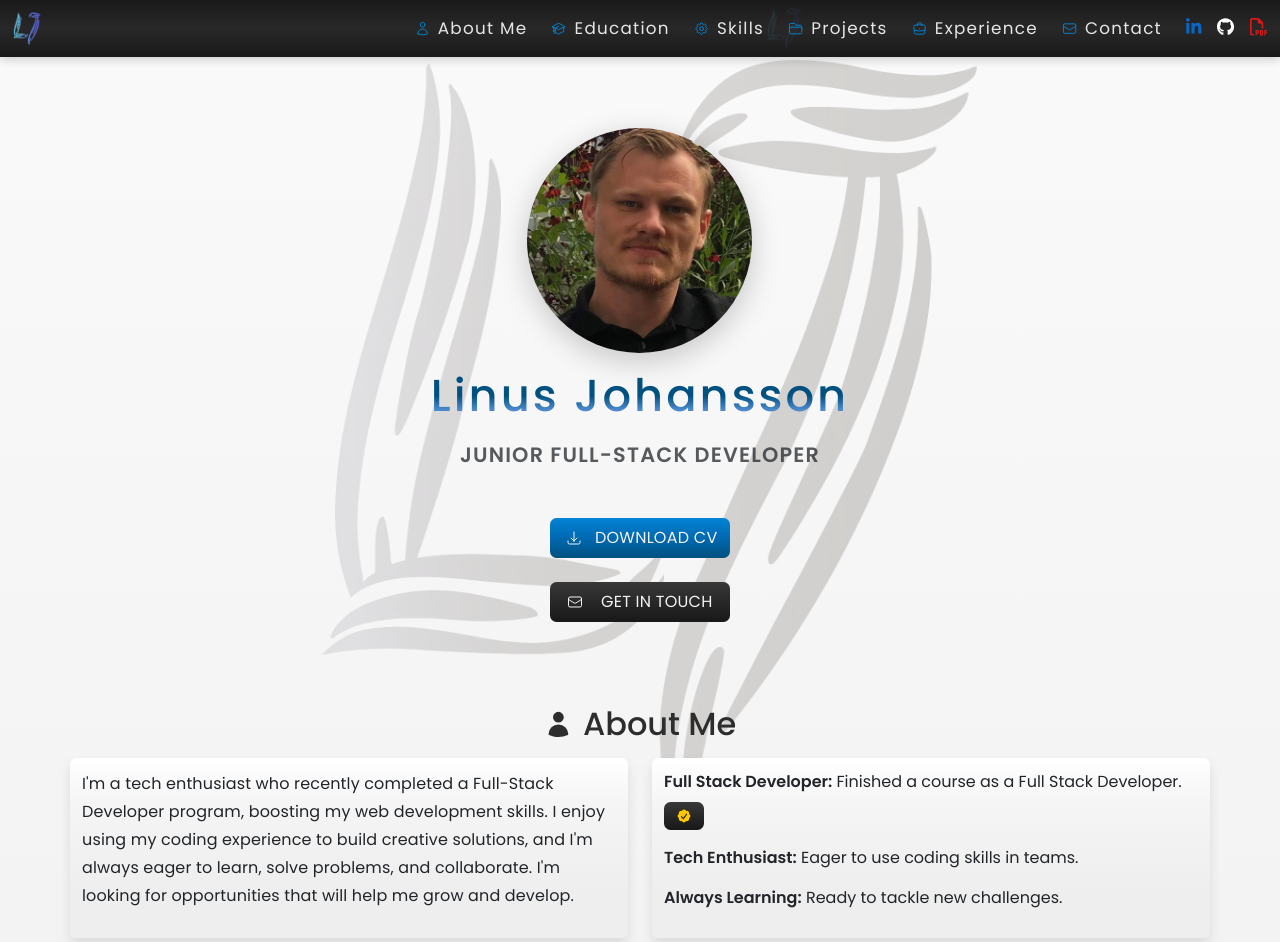
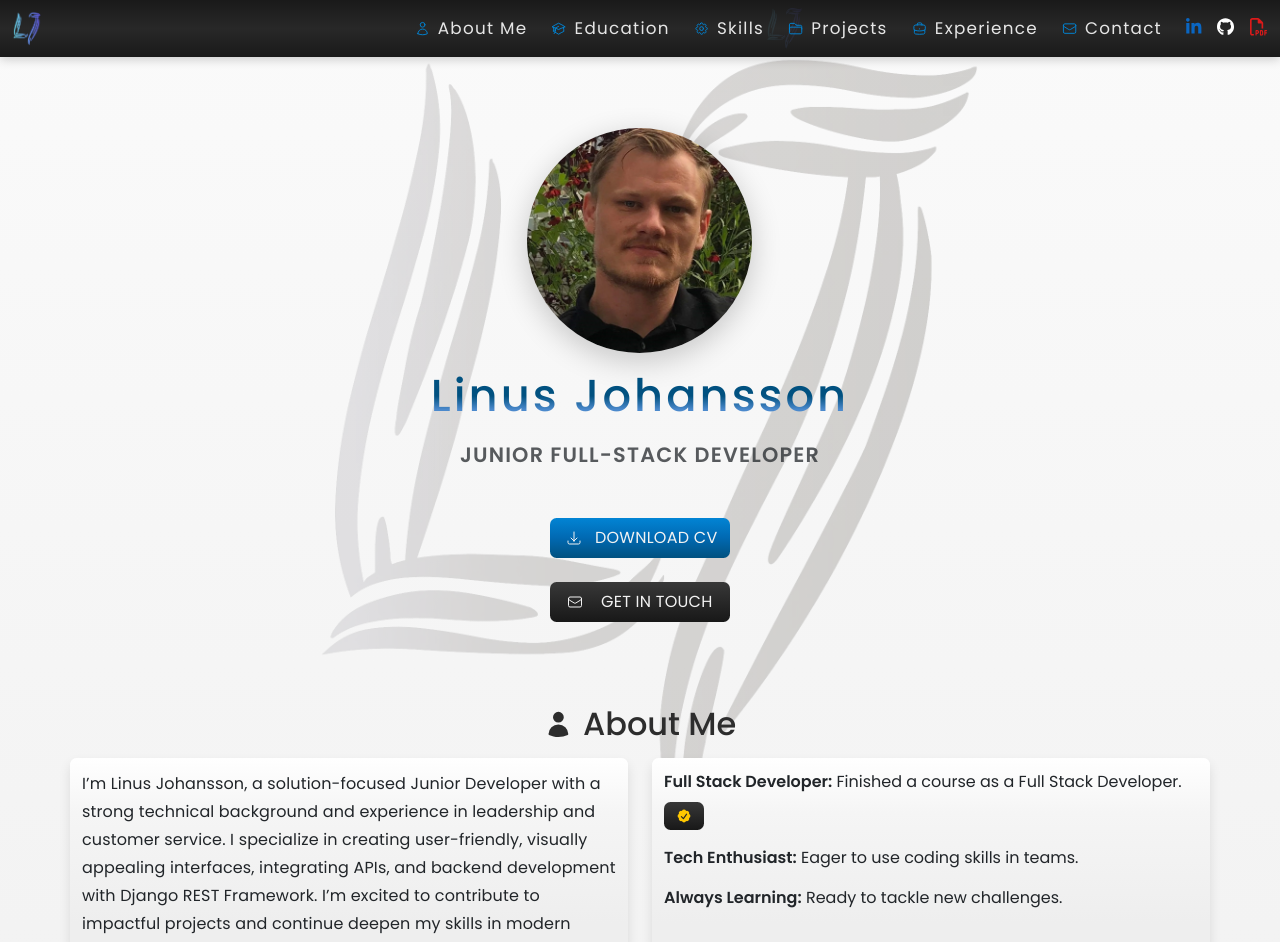
Before and after one commit to j0hanz/j0hanz-portfolio, a React (Create React App) app: page / in a window 1280 px wide. Shown: the top 942 px of the page. Built offline with nearby package versions, Linux system fonts and the light colour scheme; no server answers.

Commit message:
Update aboutMeText with new personal introduction and skills

```diff
--- a/src/data/aboutMeText.js
+++ b/src/data/aboutMeText.js
@@ -1,9 +1,7 @@
 const aboutMeText = `
-  I'm a tech enthusiast who recently completed a Full-Stack Developer
-  program, boosting my web development skills. I enjoy using my coding
-  experience to build creative solutions, and I'm always eager to learn,
-  solve problems, and collaborate. I'm looking for opportunities that will
-  help me grow and develop.
+I’m Linus Johansson, a solution-focused Junior Developer with a strong technical background and experience in leadership and customer service.
+I specialize in creating user-friendly, visually appealing interfaces, integrating APIs, and backend development with Django REST Framework.
+I’m excited to contribute to impactful projects and continue deepen my skills in modern frontend development.
 `;
 
 export default aboutMeText;
```
